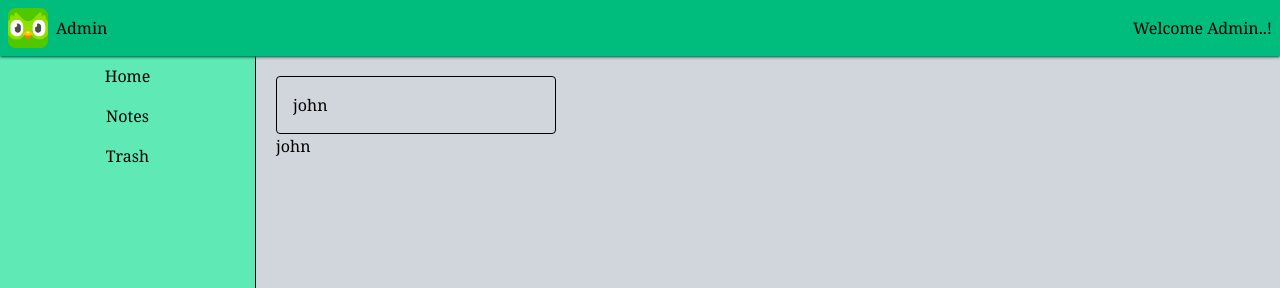
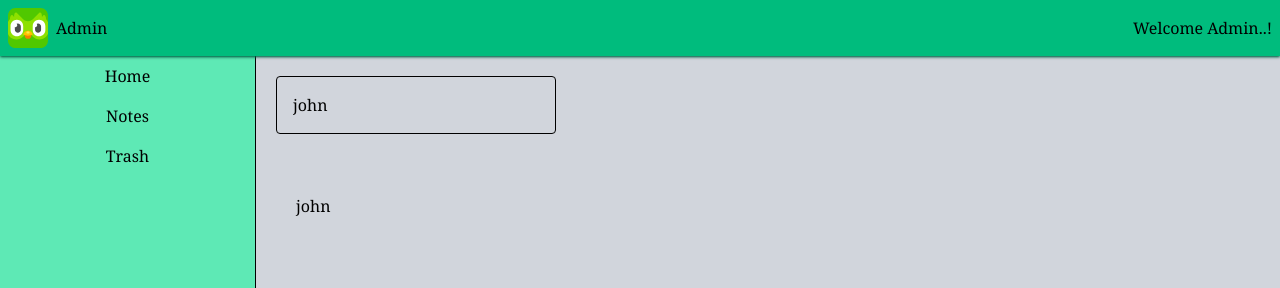
Before and after one commit to PoovarasanMoorthy29/Learn-Angular, an Angular app: page / in a window 1280 px wide. Shown: the top 288 px of the page. Built offline with nearby package versions, Linux system fonts and the light colour scheme.

Commit message:
chore: add css

```diff
--- a/src/shared/sample/sample.html
+++ b/src/shared/sample/sample.html
@@ -1,2 +1,2 @@
 <input type="text" [(ngModel)]='input' class="border p-4 rounded"/>
-<p>{{input}}</p>
+<p class="mt-10 p-5 ">{{input}}</p>
```
